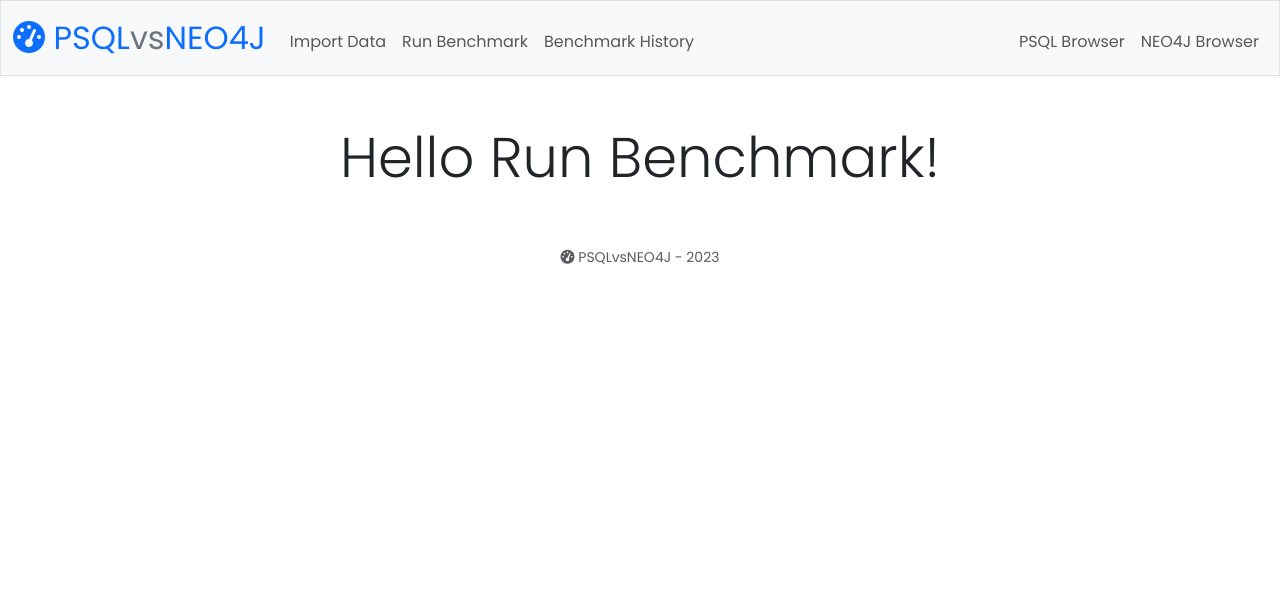
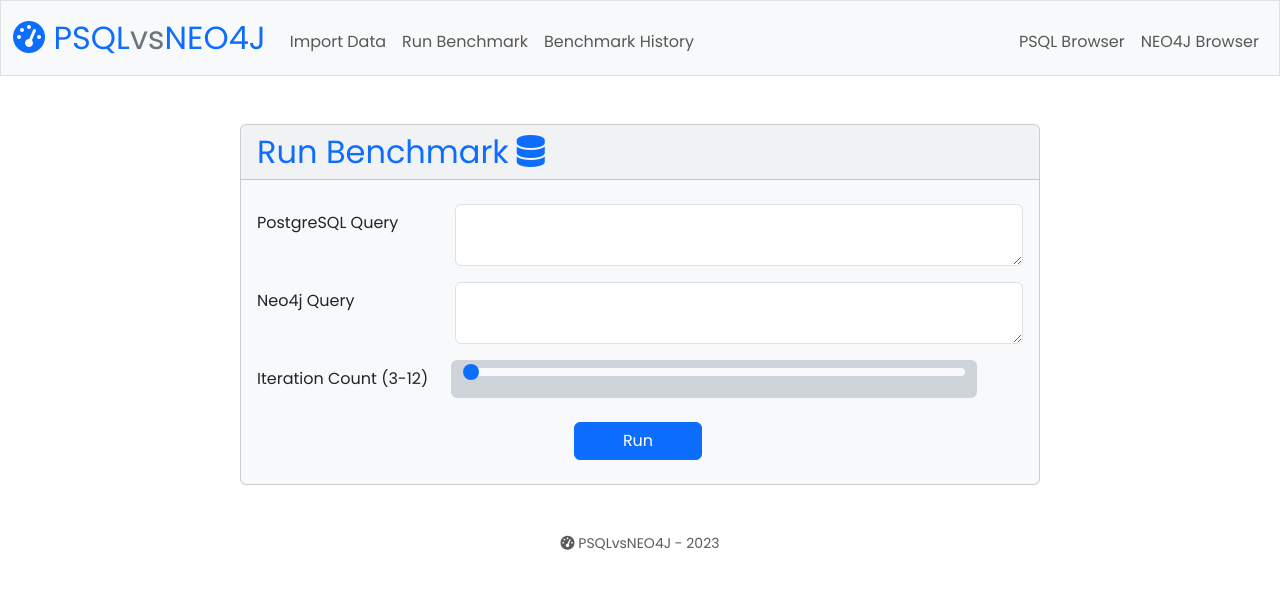
Before and after one commit to erkanvatan/postgres-neo4j-web-benchmark, a Flask app: page /run-benchmark/ in a window 1280 px wide. Shown: the top 589 px of the page. Run offline with Flask 3, Linux system fonts and the light colour scheme; parts of the project's set-up code (start-up, migrations or seed data) failed here and were passed over; some libraries are stand-ins or nearby versions.

Commit message:
feat(benchmark): run queries on both databases and log runtimes

```diff
--- a/app/run_benchmark.py
+++ b/app/run_benchmark.py
@@ -1,6 +1,11 @@
 import logging
+import time
 
-from flask import Blueprint, render_template
+from flask import Blueprint, flash, render_template, request
+import neo4j.exceptions
+import psycopg
+
+from app.db import get_neo4j, get_psql
 
 
 # Uncomment following line to print DEBUG logs
@@ -10,7 +15,79 @@ bp = Blueprint('run_benchmark', __name__, url_prefix='/run-benchmark')
 
 
 # ROUTES
-@bp.route('/', methods=('GET',))
+@bp.route('/', methods=('GET', 'POST'))
 def index():
     """Run Benchmark tab index page."""
+    is_error = False
+
+    if request.method == "POST":
+        f = request.form
+
+        if not f["psql_query"]:
+            flash("You must enter a PostgreSQL query.", "warning")
+            is_error = True
+        if not f["neo4j_query"]:
+            flash("You must enter a Neo4j query.", "warning")
+            is_error = True
+
+        if not is_error:
+            iteration_count = int(f["iteration_count"])
+            try:
+                psql_runtimes, psql_nrows = measure_query_time_sql(f["psql_query"], iteration_count)
+                neo4j_runtimes, neo4j_nrows = measure_query_time_neo4j(f["neo4j_query"], iteration_count)
+
+                psql = get_psql()
+                psql.execute("""INSERT INTO benchmark_log (iteration_count, psql_query, psql_runtimes, psql_nrows,
+                                                           neo4j_query, neo4j_runtimes, neo4j_nrows)
+                             VALUES (%s, %s, %s, %s, %s, %s, %s)""", (iteration_count, f["psql_query"], psql_runtimes,
+                                                                      psql_nrows, f["neo4j_query"], neo4j_runtimes,
+                                                                      neo4j_nrows))
+                psql.commit()
+
+                flash("Benchmark finished!", "info")
+            except psycopg.Error as e:
+                flash(e, "warning")
+            except (neo4j.exceptions.ClientError, neo4j.exceptions.ConstraintError, neo4j.exceptions.CypherSyntaxError,
+                    neo4j.exceptions.DatabaseError, neo4j.exceptions.DriverError, neo4j.exceptions.Forbidden,
+                    neo4j.exceptions.Neo4jError, neo4j.exceptions.CypherTypeError) as e:
+                flash(e, "warning")
+
     return render_template("tabs/run_benchmark.html")
+
+
+def measure_query_time_sql(sql_query: str, iteration_count: int) -> tuple:
+    runtimes = []
+    nrows = []
+
+    psql = get_psql("warehouse")
+
+    for i in range(iteration_count):
+        start_time_sec = time.time()
+
+        res = psql.execute(sql_query).fetchall()
+
+        end_time_sec = time.time()
+
+        runtimes.append(round((end_time_sec - start_time_sec) * 1000))
+        nrows.append(len(res))
+
+    return (runtimes, nrows)
+
+
+def measure_query_time_neo4j(neo4j_query: str, iteration_count: int) -> tuple:
+    runtimes = []
+    nrows = []
+
+    neo4j = get_neo4j()
+
+    for i in range(iteration_count):
+        start_time_sec = time.time()
+
+        res, _, _ = neo4j.execute_query(neo4j_query, database_="neo4j")
+
+        end_time_sec = time.time()
+
+        runtimes.append(round((end_time_sec - start_time_sec) * 1000))
+        nrows.append(len(res))
+
+    return (runtimes, nrows)
--- a/app/templates/tabs/benchmark_history.html
+++ b/app/templates/tabs/benchmark_history.html
@@ -9,7 +9,8 @@
 {% block main %}
 
 <div class="container-fluid d-flex flex-column align-items-center justify-content-center">
-  <h1 class="display-4">Hello Benchmark History!
-  </h1>
+  <h1 class="display-4">Benchmark History</h1>
+
+
 </div>
 {% endblock %}
--- a/app/templates/tabs/import_data.html
+++ b/app/templates/tabs/import_data.html
@@ -25,14 +25,14 @@
     <form action="{{ url_for("import_data.index") }}" method="post" accept-charset="utf-8">
 
       <div class="d-flex justify-content-center">
-        <div class="form-check-inline fs-4 col-3 text-end me-1">
+        <div class="form-check-inline fs-5 col-3 text-end me-1">
           <label class="form-check-label" for="is_import_psql">
             PostgreSQL
           </label>
           <input class="form-check-input" type="checkbox" id="is_import_psql" name="is_import_psql">
         </div>
 
-        <div class="form-check-inline fs-4 col-3 text-start ms-1 me-0">
+        <div class="form-check-inline fs-5 col-3 text-start ms-1 me-0">
           <input class="form-check-input" type="checkbox" id="is_import_neo4j" name="is_import_neo4j">
           <label class="form-check-label" for="is_import_neo4j">
             Neo4j
@@ -44,7 +44,7 @@
         <button id="import_button" name="import_button" type="submit"
           class="btn btn btn-primary flex-grow-1 col-md-2 me-1">Import</button>
         <button id="drop_button" name="drop_button" type="submit"
-          class="btn btn btn-primary flex-grow-1 col-md-2 ms-1">Drop</button>
+          class="btn btn btn-danger flex-grow-1 col-md-2 ms-1">Drop</button>
       </div>
 
     </form>
--- a/app/templates/tabs/run_benchmark.html
+++ b/app/templates/tabs/run_benchmark.html
@@ -8,8 +8,65 @@
 
 {% block main %}
 
-<div class="container-fluid d-flex flex-column align-items-center justify-content-center">
-  <h1 class="display-4">Hello Run Benchmark!
-  </h1>
+<!-- Full page loading spinner which disables clicks -->
+<div id="loading_spinner"
+  class="d-none bg-white bg-opacity-50 position-fixed overflow-auto start-0 top-0 h-100 w-100 z-2">
+  <div class="spinner-border position-absolute top-50 start-50 z-3" role="status">
+    <span class="visually-hidden">Loading...</span>
+  </div>
 </div>
+
+<!-- Import data form -->
+<div class="card bg-light import-data-container mx-auto">
+  <div class="card-header">
+    <h1 class="h2 card-title text-primary mb-0">Run Benchmark<i class="mx-2 fa-solid fa-database"></i></h1>
+  </div>
+  <div class="card-body py-4">
+    <form action="{{ url_for("run_benchmark.index") }}" method="post" accept-charset="utf-8">
+
+      <div class="row mb-3">
+        <label for="psql_query" class="col-sm-3 col-form-label">PostgreSQL Query</label>
+        <div class="col-sm-9">
+          <textarea class="form-control" id="psql_query" name="psql_query">{{ request.form["psql_query"] }}</textarea>
+        </div>
+      </div>
+
+      <div class="row mb-3">
+        <label for="neo4j_query" class="col-sm-3 col-form-label">Neo4j Query</label>
+        <div class="col-sm-9">
+          <textarea class="form-control" id="neo4j_query"
+            name="neo4j_query">{{ request.form["neo4j_query"] }}</textarea>
+        </div>
+      </div>
+
+      <div class="row mb-3">
+        <label for="iteration_count" class="col-sm-3 col-form-label">Iteration Count (3-12)</label>
+
+        <div class="col-sm-8 bg-dark-subtle mx-2 rounded">
+          <input type="range" min="3" max="12" value="3" class="form-range " id="iteration_count"
+            name="iteration_count">
+        </div>
+      </div>
+
+      <div class="d-flex d-md-block mt-4 text-center">
+        <button id="run_button" name="run_button" type="submit"
+          class="btn btn btn-primary flex-grow-1 col-md-2 me-1">Run</button>
+      </div>
+
+    </form>
+  </div>
+</div>
+
+<script>
+  let loadingSpinner = document.getElementById("loading_spinner");
+  let runButton = document.getElementById("run_button");
+
+  function showLoadingSpinner() {
+    loadingSpinner.classList.remove("d-none");
+  }
+
+  runButton.addEventListener("click", showLoadingSpinner);
+</script>
+
+
 {% endblock %}
```
Also changed, not shown: app/import_data.py (+9 -0 lines).
